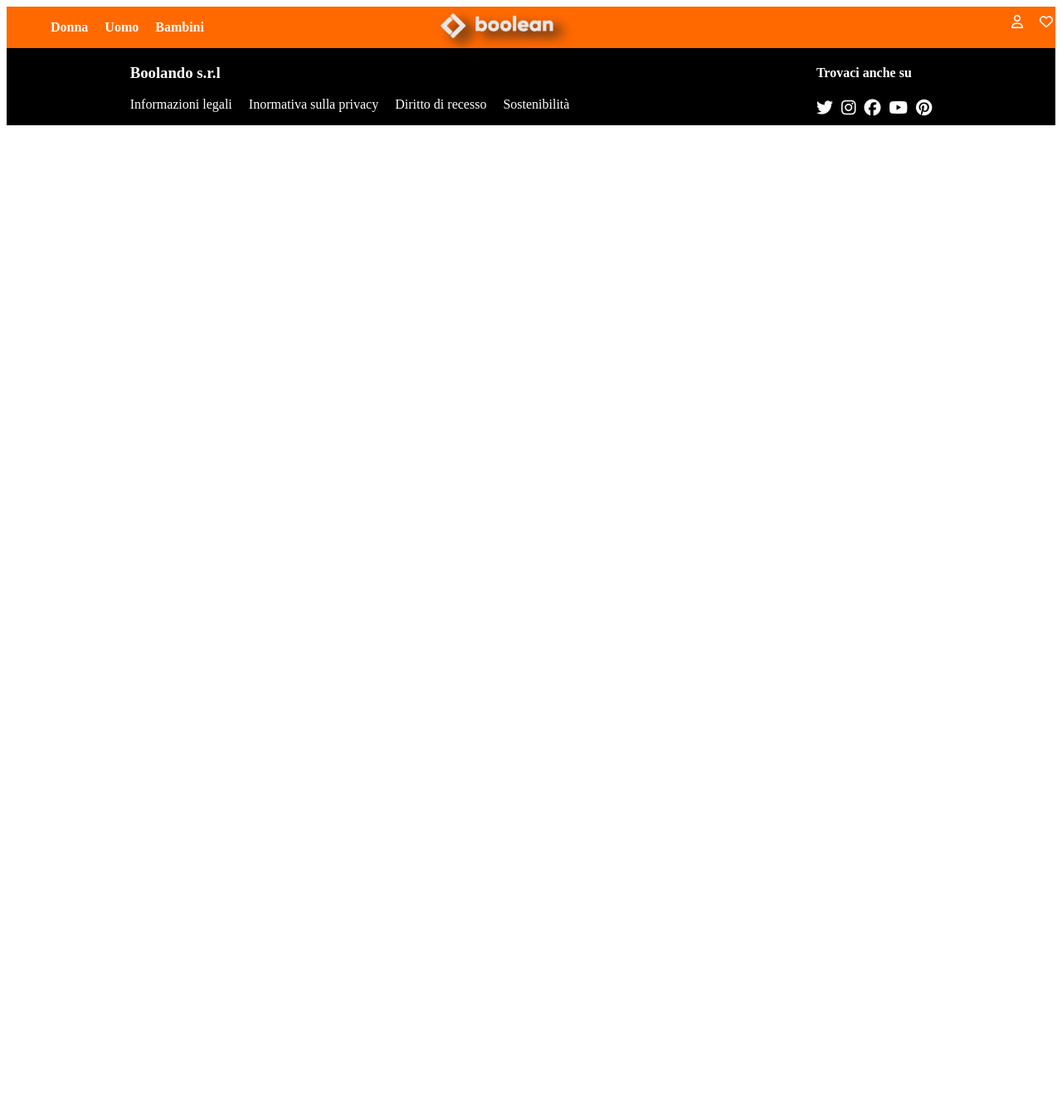
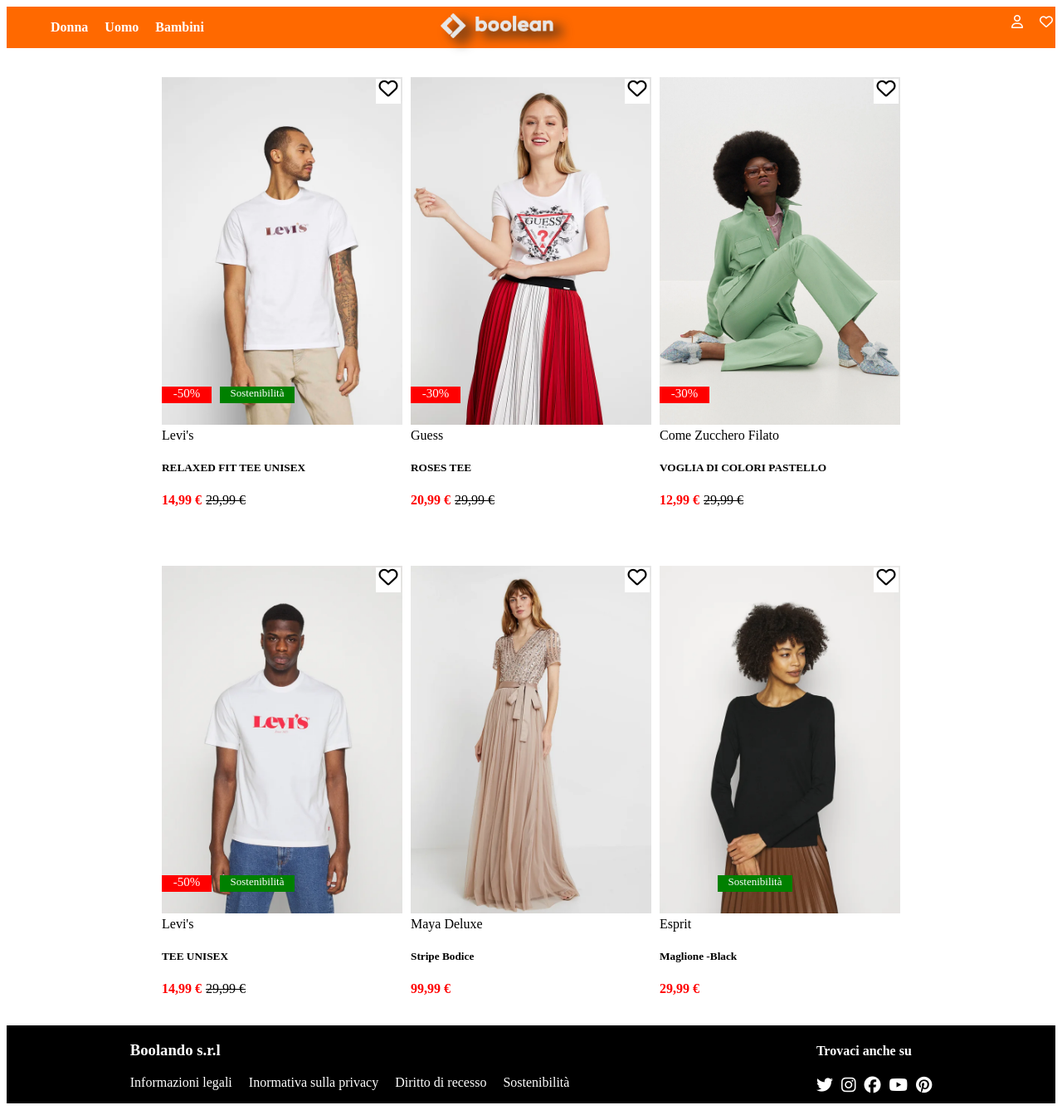
Before and after one commit to StefanRaluca/vite-boolando, a Vue app: page / in a window 1280 px wide. Shown: the top 1338 px of the page at 83% size. Before the commit the page ends 800 px from the top, so only its background shows below. Built offline with nearby package versions, Linux system fonts and the light colour scheme.

Commit message:
add sitemain with dinamic

```diff
--- a/src/App.vue
+++ b/src/App.vue
@@ -15,6 +15,73 @@
   },
   data() {
     return {
+      products: [
+        {
+          imgSrc: '/img/1.webp',
+          discount: '-50%',
+          brand: "Levi's",
+          title: 'RELAXED FIT TEE UNISEX',
+          priceNow: '14,99 €',
+          priceBefore: '29,99 €',
+          sostenibilita: 'Sostenibilità',
+
+        },
+        {
+          imgSrc: '/img/2.webp',
+          discount: '-30%',
+          brand: 'Guess',
+          title: 'ROSES TEE',
+          priceNow: '20,99 €',
+          priceBefore: '29,99 €',
+          sostenibilita: '',
+
+
+
+        },
+        {
+          imgSrc: '/img/3.webp',
+          discount: '-30%',
+          brand: 'Come Zucchero Filato',
+          title: 'VOGLIA DI COLORI PASTELLO',
+          priceNow: '12,99 €',
+          priceBefore: '29,99 €',
+          sostenibilita: '',
+
+
+        },
+        {
+          imgSrc: '/img/4.webp',
+          discount: '-50%',
+          brand: "Levi's",
+          title: 'TEE UNISEX',
+          priceNow: '14,99 €',
+          priceBefore: '29,99 €',
+          sostenibilita: 'Sostenibilità',
+
+        },
+        {
+          imgSrc: '/img/5.webp',
+          discount: '',
+          brand: 'Maya Deluxe',
+          title: 'Stripe Bodice',
+          priceNow: '99,99 €',
+          priceBefore: '',
+          sostenibilita: '',
+
+
+        },
+        {
+          imgSrc: '/img/6.webp',
+          discount: '',
+          brand: 'Esprit',
+          title: 'Maglione -Black',
+          priceNow: '29,99 €',
+          priceBefore: '',
+          sostenibilita: 'Sostenibilità',
+
+
+        }
+      ],
 
     }
 
--- a/src/assets/scss/_variables.scss
+++ b/src/assets/scss/_variables.scss
@@ -1,4 +1,5 @@
 $primary-color-header: rgba(255, 105, 0, 1);
-$sostenibilità-color: green;
+$sostenibilita-color: green;
 $background-color-footer: black;
 $text-color: white;
+$discount-color: red;
--- a/src/components/SiteMain.vue
+++ b/src/components/SiteMain.vue
@@ -8,7 +8,7 @@
     },
     data() {
         return {
-            products: [
+            productList: [
                 {
                     imgSrc: '/img/1.webp',
                     discount: '-50%',
@@ -71,13 +71,74 @@
                 }
             ],
 
-
+            hover: new Array(6).fill(false)
         };
+    },
+    methods: {
+        favoriteProduct(product) {
+            product.favorite = !product.favorite;
+        },
     }
 }
 </script>
 
 <template>
+    <div>
+        <!-- Prima sezione di main  -->
+        <div class="container_main">
+            <div v-for="(product, i) in productList.slice(0, 3)" class="container_products">
+                <section class="products">
+                    <div class="product" @mouseenter="hover[i] = true" @mouseleave="hover[i] = false">
+                        <div class="image-container">
+                            <img :src="product.imgSrc" alt="">
+                            <img class="display_hover" :src="product.imgSrc.replace('.webp', 'b.webp')" alt=""
+                                v-if="hover[i]">
+                        </div>
+                        <div v-if="product.discount" class="discount">{{ product.discount }}</div>
+                        <div v-if="product.sostenibilita" class="Sostenibilità">{{ product.sostenibilita }}</div>
+                        <div class="hearts" @click="favoriteProduct(product)">
+                            <span
+                                :class="{ 'fas fa-heart': product.favorite, 'far fa-heart': !product.favorite, 'red-heart': product.favorite, 'heartColor': !product.favorite }"></span>
+                        </div>
+                    </div>
+                    <div>
+                        <span>{{ product.brand }}</span>
+                        <h5>{{ product.title }}</h5>
+                        <span class="price_now">{{ product.priceNow }}</span>
+                        <span class="price_before">{{ product.priceBefore }}</span>
+                    </div>
+                </section>
+            </div>
+        </div>
+
+        <!-- Seconda sezione di main  -->
+        <div class="container_main">
+            <div v-for="(product, i) in products.slice(3)" class="container_products">
+                <section class="products">
+                    <div class="product" @mouseenter="hover[i + 3] = true" @mouseleave="hover[i + 3] = false">
+                        <div class="image-container">
+                            <img :src="product.imgSrc" alt="">
+                            <img class="display_hover" :src="product.imgSrc.replace('.webp', 'b.webp')" alt=""
+                                v-if="hover[i + 3]">
+                        </div>
+                        <div v-if="product.discount" class="discount">{{ product.discount }}</div>
+                        <div v-if="product.sostenibilita" class="Sostenibilità">{{ product.sostenibilita }}</div>
+                        <div class="hearts" @click="favoriteProduct(product)">
+                            <span
+                                :class="{ 'fas fa-heart': product.favorite, 'far fa-heart': !product.favorite, 'red-heart': product.favorite, 'heartColor': !product.favorite }"></span>
+                        </div>
+
+                    </div>
+                    <div>
+                        <span>{{ product.brand }}</span>
+                        <h5>{{ product.title }}</h5>
+                        <span class="price_now">{{ product.priceNow }}</span>
+                        <span class="price_before">{{ product.priceBefore }}</span>
+                    </div>
+                </section>
+            </div>
+        </div>
+    </div>
 
 </template>
 
--- a/src/components/mainStyle.scss
+++ b/src/components/mainStyle.scss
@@ -34,10 +34,10 @@
 .discount {
     position: absolute;
     bottom: 30px;
-    background-color: red;
+    background-color: $discount-color;
     width: 60px;
     color: $text-color;
-    font-size: 12px;
+    font-size: 15px;
     height: 20px;
     text-align: center;
 
@@ -45,7 +45,7 @@
 
 /* style of green tast */
 .Sostenibilità {
-    background-color: $sostenibilità-color;
+    background-color: $sostenibilita-color;
     position: absolute;
     bottom: 30px;
     left: 70px;
@@ -68,6 +68,17 @@
     text-align: center;
 }
 
+.red-heart {
+    color: $discount-color;
+    font-size: 23px;
+
+}
+
+.heartColor {
+    font-size: 23px;
+
+}
+
 /* style text description product */
 
 span {
@@ -77,7 +88,7 @@
 }
 
 .price_now {
-    color: red;
+    color: $discount-color;
     font-weight: bold;
 }
 
@@ -86,85 +97,24 @@
     margin: 5px;
 }
 
-/* style hover first img */
+/* style hover  */
+.img-container {
+    position: relative;
+    width: fit-content;
+}
 
 .display_hover {
-    display: none;
-}
-
-.products:hover .display_none {
+    position: absolute;
+    top: 0;
+    left: 0;
     display: none;
 }
 
 .product:hover .display_hover {
-    display: inline;
-
+    display: block;
 }
 
-/* style hover second img */
-.display_hover_2 {
-    display: none;
-}
 
-.products:hover .display_none2 {
-    display: none;
-}
-
-.product:hover .display_hover_2 {
-    display: inline;
-}
-
-/* style hover 3 img */
-.display_hover_3 {
-    display: none;
-}
-
-.products:hover .display_none3 {
-    display: none;
-}
-
-.product:hover .display_hover_3 {
-    display: inline;
-}
-
-/* style hover 4 img */
-.display_hover_4 {
-    display: none;
-}
-
-.products:hover .display_none4 {
-    display: none;
-}
-
-.product:hover .display_hover_4 {
-    display: inline;
-}
-
-/* style hover 5 img */
-.display_hover_5 {
-    display: none;
-}
-
-.products:hover .display_none5 {
-    display: none;
-}
-
-.product:hover .display_hover_5 {
-    display: inline;
-}
-
-/* style hover 6 img */
-.display_hover_6 {
-    display: none;
-}
-
-.products:hover .display_none6 {
-    display: none;
-}
-
-.product:hover .display_hover_6 {
-    display: inline;
-}
 
 .Sostenibilità_end {
 
```
